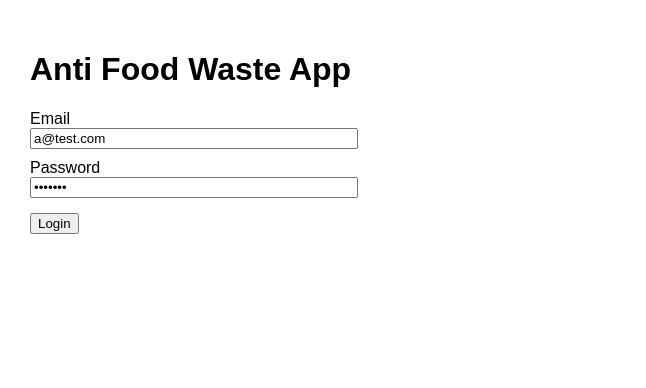
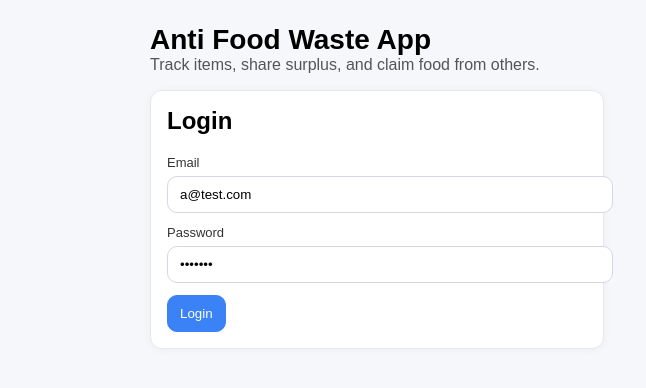
Before and after one commit to IlincaDrelciuc/Tehnology-Web-Project, a React (Create React App) app in the folder frontend/: page / in a window 1280 px wide. Shown: the top 388 px of the page, without its empty margins (0-646 px from the left). Built offline with nearby package versions, Linux system fonts and the light colour scheme.

Commit message:
Improved frontend UI

```diff
--- a/frontend/src/App.js
+++ b/frontend/src/App.js
@@ -1,4 +1,116 @@
 import { useState } from 'react';
+
+const styles = {
+  page: {
+    minHeight: '100vh',
+    background: '#f6f7fb',
+    padding: 24,
+    fontFamily: 'Arial, sans-serif'
+  },
+  container: {
+    maxWidth: 980,
+    margin: '0 auto'
+  },
+  header: {
+    display: 'flex',
+    alignItems: 'baseline',
+    justifyContent: 'space-between',
+    gap: 16,
+    marginBottom: 16
+  },
+  title: {
+    margin: 0,
+    fontSize: 28
+  },
+  subtitle: {
+    margin: 0,
+    color: '#555'
+  },
+  card: {
+    background: '#fff',
+    border: '1px solid #e7e7ef',
+    borderRadius: 12,
+    padding: 16,
+    boxShadow: '0 1px 8px rgba(0,0,0,0.04)'
+  },
+  row: {
+    display: 'flex',
+    gap: 16,
+    flexWrap: 'wrap'
+  },
+  col: {
+    flex: '1 1 380px'
+  },
+  label: {
+    display: 'block',
+    fontSize: 13,
+    color: '#333',
+    marginBottom: 6
+  },
+  input: {
+    width: '100%',
+    padding: '10px 12px',
+    borderRadius: 10,
+    border: '1px solid #d6d6e6',
+    outline: 'none'
+  },
+  inputRow: {
+    display: 'flex',
+    gap: 10,
+    flexWrap: 'wrap',
+    alignItems: 'center'
+  },
+  button: {
+    padding: '10px 12px',
+    borderRadius: 10,
+    border: '1px solid #d6d6e6',
+    background: '#fff',
+    cursor: 'pointer'
+  },
+  primary: {
+    border: '1px solid #3b82f6',
+    background: '#3b82f6',
+    color: '#fff'
+  },
+  danger: {
+    border: '1px solid #ef4444',
+    background: '#ef4444',
+    color: '#fff'
+  },
+  smallBtn: {
+    padding: '6px 10px',
+    borderRadius: 10,
+    border: '1px solid #d6d6e6',
+    background: '#fff',
+    cursor: 'pointer',
+    marginLeft: 10
+  },
+  badge: {
+    display: 'inline-block',
+    padding: '4px 8px',
+    borderRadius: 999,
+    fontSize: 12,
+    fontWeight: 'bold',
+    marginLeft: 10
+  },
+  list: {
+    margin: 0,
+    paddingLeft: 18
+  },
+  topActions: {
+    display: 'flex',
+    gap: 10,
+    flexWrap: 'wrap',
+    marginBottom: 12
+  },
+  message: {
+    marginTop: 10,
+    padding: '10px 12px',
+    borderRadius: 10,
+    border: '1px solid #e7e7ef',
+    background: '#f9fafb'
+  }
+};
 
 function App() {
   const [email, setEmail] = useState('a@test.com');
@@ -12,6 +124,20 @@ function App() {
   const [newName, setNewName] = useState('');
   const [newExpiry, setNewExpiry] = useState('');
   const [newShareable, setNewShareable] = useState(false);
+
+  function getExpiryStatus(expiryDateStr) {
+    const today = new Date();
+    today.setHours(0, 0, 0, 0);
+
+    const expiry = new Date(expiryDateStr);
+    expiry.setHours(0, 0, 0, 0);
+
+    const diffDays = Math.ceil((expiry - today) / (1000 * 60 * 60 * 24));
+
+    if (diffDays < 0) return { label: 'EXPIRED', color: 'crimson', bg: '#ffe4e6' };
+    if (diffDays <= 2) return { label: 'EXPIRING SOON', color: 'darkorange', bg: '#ffedd5' };
+    return null;
+  }
 
   async function handleLogin() {
     setMessage('');
@@ -44,7 +170,7 @@ function App() {
 
     if (response.ok) {
       setItems(data);
-      setMessage('Items loaded!');
+      setMessage('My items loaded.');
     } else {
       const msg = data.message || data.error || 'Could not load items';
       setMessage(msg);
@@ -69,35 +195,9 @@ function App() {
 
     if (response.ok) {
       setShareableItems(data);
-      setMessage('Shareable items loaded!');
+      setMessage('Shareable items loaded.');
     } else {
       const msg = data.message || data.error || 'Could not load shareable items';
-      setMessage(msg);
-
-      if (msg.includes('Invalid or expired token')) {
-        localStorage.removeItem('token');
-        setToken('');
-        setItems([]);
-        setShareableItems([]);
-      }
-    }
-  }
-
-  async function claimItem(itemId) {
-    setMessage('');
-
-    const response = await fetch(`/api/items/${itemId}/claim`, {
-      method: 'POST',
-      headers: { Authorization: `Bearer ${token}` }
-    });
-
-    const data = await response.json();
-
-    if (response.ok) {
-      setMessage('Item claimed!');
-      await loadShareableItems();
-    } else {
-      const msg = data.error || data.message || 'Could not claim item';
       setMessage(msg);
 
       if (msg.includes('Invalid or expired token')) {
@@ -113,7 +213,7 @@ function App() {
     setMessage('');
 
     if (!newName || !newExpiry) {
-      setMessage('Please enter name and expiry date');
+      setMessage('Please enter name and expiry date.');
       return;
     }
 
@@ -133,7 +233,7 @@ function App() {
     const data = await response.json();
 
     if (response.ok) {
-      setMessage('Item added!');
+      setMessage('Item added.');
       setNewName('');
       setNewExpiry('');
       setNewShareable(false);
@@ -143,136 +243,155 @@ function App() {
     }
   }
 
+  async function claimItem(itemId) {
+    setMessage('');
+
+    const response = await fetch(`/api/items/${itemId}/claim`, {
+      method: 'POST',
+      headers: { Authorization: `Bearer ${token}` }
+    });
+
+    const data = await response.json();
+
+    if (response.ok) {
+      setMessage('Item claimed!');
+      await loadShareableItems();
+    } else {
+      setMessage(data.error || data.message || 'Could not claim item');
+    }
+  }
+
   function logout() {
     localStorage.removeItem('token');
     setToken('');
     setItems([]);
     setShareableItems([]);
-    setMessage('Logged out');
-  }
-
-  function getExpiryStatus(expiryDateStr) {
-    const today = new Date();
-    today.setHours(0, 0, 0, 0);
-
-    const expiry = new Date(expiryDateStr);
-    expiry.setHours(0, 0, 0, 0);
-
-    const diffDays = Math.ceil((expiry - today) / (1000 * 60 * 60 * 24));
-
-    if (diffDays < 0) return { label: 'EXPIRED', color: 'crimson' };
-    if (diffDays <= 2) return { label: 'EXPIRING SOON', color: 'darkorange' };
-    return null;
+    setMessage('Logged out.');
   }
 
   return (
-    <div style={{ padding: 30, fontFamily: 'Arial' }}>
-      <h1>Anti Food Waste App</h1>
+    <div style={styles.page}>
+      <div style={styles.container}>
+        <div style={styles.header}>
+          <div>
+            <h1 style={styles.title}>Anti Food Waste App</h1>
+            <p style={styles.subtitle}>Track items, share surplus, and claim food from others.</p>
+          </div>
+          {token ? (
+            <button onClick={logout} style={{ ...styles.button, ...styles.danger }}>
+              Logout
+            </button>
+          ) : null}
+        </div>
 
         {!token ? (
-        <div style={{ maxWidth: 320 }}>
-          <div>
-            <label>Email</label>
-            <br />
+          <div style={{ ...styles.card, maxWidth: 420 }}>
+            <h2 style={{ marginTop: 0 }}>Login</h2>
+
+            <div style={{ marginBottom: 12 }}>
+              <label style={styles.label}>Email</label>
               <input
+                style={styles.input}
                 value={email}
                 onChange={(e) => setEmail(e.target.value)}
-              style={{ width: '100%' }}
+                placeholder="example@email.com"
               />
             </div>
 
-          <div style={{ marginTop: 10 }}>
-            <label>Password</label>
-            <br />
+            <div style={{ marginBottom: 12 }}>
+              <label style={styles.label}>Password</label>
               <input
+                style={styles.input}
                 type="password"
                 value={password}
                 onChange={(e) => setPassword(e.target.value)}
-              style={{ width: '100%' }}
+                placeholder="password"
               />
             </div>
 
-          <button onClick={handleLogin} style={{ marginTop: 15 }}>
+            <button onClick={handleLogin} style={{ ...styles.button, ...styles.primary }}>
               Login
             </button>
 
-          {message && (
-            <p>
-              <b>{message}</b>
-            </p>
-          )}
+            {message ? <div style={styles.message}>{message}</div> : null}
           </div>
         ) : (
-        <div>
-          <div style={{ marginBottom: 10 }}>
-            <button onClick={loadItems}>Load my items</button>{' '}
-            <button onClick={loadShareableItems}>Load shareable items</button>{' '}
-            <button onClick={logout}>Logout</button>
+          <>
+            <div style={styles.topActions}>
+              <button onClick={loadItems} style={{ ...styles.button, ...styles.primary }}>
+                Load my items
+              </button>
+              <button onClick={loadShareableItems} style={styles.button}>
+                Load shareable items
+              </button>
             </div>
 
-          {message && (
-            <p>
-              <b>{message}</b>
-            </p>
-          )}
+            {message ? <div style={styles.message}>{message}</div> : null}
 
-          <h2>Add item</h2>
-          <div style={{ maxWidth: 420 }}>
-            <div>
-              <label>Name</label>
-              <br />
+            <div style={{ ...styles.card, marginTop: 12 }}>
+              <h2 style={{ marginTop: 0 }}>Add item</h2>
+
+              <div style={styles.inputRow}>
+                <div style={{ flex: '1 1 240px' }}>
+                  <label style={styles.label}>Name</label>
                   <input
+                    style={styles.input}
                     value={newName}
                     onChange={(e) => setNewName(e.target.value)}
-                style={{ width: '100%' }}
+                    placeholder="Milk, Bread, Apples..."
                   />
                 </div>
 
-            <div style={{ marginTop: 10 }}>
-              <label>Expiry date</label>
-              <br />
+                <div style={{ flex: '0 0 180px' }}>
+                  <label style={styles.label}>Expiry date</label>
                   <input
+                    style={styles.input}
                     type="date"
                     value={newExpiry}
                     onChange={(e) => setNewExpiry(e.target.value)}
                   />
                 </div>
 
-            <div style={{ marginTop: 10 }}>
-              <label>
+                <div style={{ display: 'flex', alignItems: 'center', gap: 8, marginTop: 18 }}>
                   <input
                     type="checkbox"
                     checked={newShareable}
                     onChange={(e) => setNewShareable(e.target.checked)}
-                />{' '}
-                Shareable
-              </label>
+                  />
+                  <span>Shareable</span>
                 </div>
 
-            <button onClick={addItem} style={{ marginTop: 10 }}>
+                <div style={{ marginTop: 18 }}>
+                  <button onClick={addItem} style={{ ...styles.button, ...styles.primary }}>
                     Add
                   </button>
                 </div>
+              </div>
+            </div>
 
-          <h2 style={{ marginTop: 25 }}>My items</h2>
+            <div style={{ ...styles.row, marginTop: 16 }}>
+              <div style={{ ...styles.card, ...styles.col }}>
+                <h2 style={{ marginTop: 0 }}>My items</h2>
 
                 {items.length === 0 ? (
-            <p>No items yet. Add one above, then click “Load my items”.</p>
+                  <p style={{ color: '#555' }}>No items yet. Add one above, then click “Load my items”.</p>
                 ) : (
-            <ul>
+                  <ul style={styles.list}>
                     {items.map((item) => {
                       const status = getExpiryStatus(item.expiry_date);
-
                       return (
-                  <li key={item.id}>
-                    <b>{item.name}</b> — expires {item.expiry_date} — shareable:{' '}
-                    {String(item.is_shareable)}
+                        <li key={item.id} style={{ marginBottom: 8 }}>
+                          <b>{item.name}</b> — expires {item.expiry_date}{' '}
+                          <span style={{ color: '#666' }}>
+                            — shareable: {String(item.is_shareable)}
+                          </span>
                           {status ? (
                             <span
                               style={{
-                          marginLeft: 10,
-                          fontWeight: 'bold',
-                          color: status.color
+                                ...styles.badge,
+                                color: status.color,
+                                background: status.bg,
+                                border: `1px solid ${status.color}`
                               }}
                             >
                               ⚠️ {status.label}
@@ -283,23 +402,33 @@ function App() {
                     })}
                   </ul>
                 )}
+              </div>
 
-          <h2 style={{ marginTop: 25 }}>Available to claim</h2>
+              <div style={{ ...styles.card, ...styles.col }}>
+                <h2 style={{ marginTop: 0 }}>Available to claim</h2>
 
                 {shareableItems.length === 0 ? (
-            <p>No shareable items from other users right now.</p>
+                  <p style={{ color: '#555' }}>No shareable items from other users right now.</p>
                 ) : (
-            <ul>
+                  <ul style={styles.list}>
                     {shareableItems.map((item) => (
-                <li key={item.id}>
-                  <b>{item.name}</b> — expires {item.expiry_date}{' '}
-                  <button onClick={() => claimItem(item.id)}>Claim</button>
+                      <li key={item.id} style={{ marginBottom: 8 }}>
+                        <b>{item.name}</b> — expires {item.expiry_date}
+                        <button
+                          onClick={() => claimItem(item.id)}
+                          style={{ ...styles.smallBtn, ...styles.primary }}
+                        >
+                          Claim
+                        </button>
                       </li>
                     ))}
                   </ul>
                 )}
               </div>
+            </div>
+          </>
         )}
+      </div>
     </div>
   );
 }
```
Lines whose indentation alone changed are shown as unchanged.
